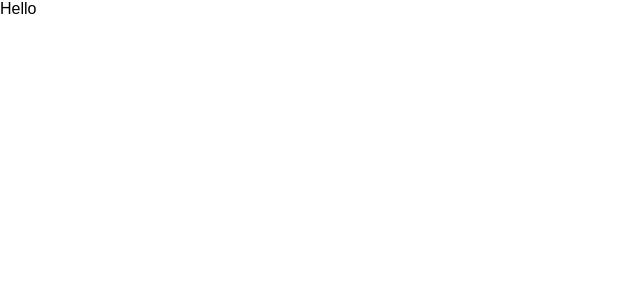
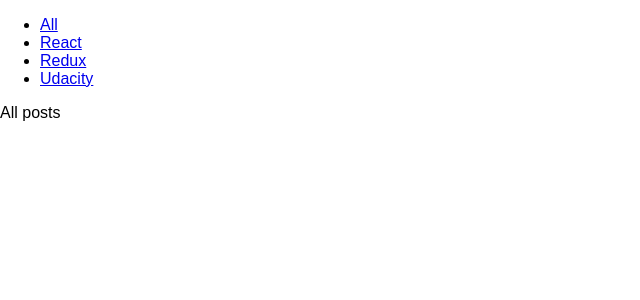
Before and after one commit to mariosparth/readable, a React (Create React App) app in the folder frontend/: page / in a window 1280 px wide. Shown: the top 300 px of the page, without its empty margins (0-640 px from the left). Built offline with nearby package versions, Linux system fonts and the light colour scheme; no server answers.

Commit message:
create categories action and reducer

```diff
--- a/frontend/package.json
+++ b/frontend/package.json
@@ -3,13 +3,16 @@
   "version": "0.1.0",
   "private": true,
   "dependencies": {
+    "antd": "^3.1.0",
     "react": "^16.2.0",
     "react-dom": "^16.2.0",
     "react-loading": "^1.0.3",
     "react-redux": "^5.0.6",
+    "react-router-dom": "^4.2.2",
     "react-scripts": "1.0.17",
     "redux": "^3.7.2",
-    "redux-logger": "^3.0.6"
+    "redux-logger": "^3.0.6",
+    "redux-thunk": "^2.2.0"
   },
   "scripts": {
     "start": "react-scripts start",
--- /dev/null
+++ b/frontend/src/actions/categories.js
@@ -0,0 +1,15 @@
+import * as api from "../utils/api";
+
+export const GET_CATEGORIES = "GET_CATEGORIES";
+
+export const getCategoriesAction = categories => {
+    return {
+        type: GET_CATEGORIES,
+        categories
+    };
+};
+
+export const fetchCategories = () => dispatch => {
+    return api.getCategories()
+        .then((categories) => dispatch(getCategoriesAction(categories)));
+};
--- a/frontend/src/components/App.js
+++ b/frontend/src/components/App.js
@@ -1,17 +1,21 @@
-import React, { Component } from 'react';
-import '../App.css';
-import * as MyAPI from '../utils/api'
+import React, { Component } from "react";
+import { Route, Switch } from "react-router-dom";
+import Header from './Header'
+import "../App.css";
 
 class App extends Component {
-
   render() {
-
-
     return (
       <div className="App">
-        <div>
-          Hello
-        </div>
+
+        <Header />
+
+        <Switch>
+          <Route exact path="/" render={() => <div>All posts</div>} />
+          <Route exact path="/react" render={() => <div>React posts</div>} />
+          <Route exact path="/redux" render={() => <div>Redux posts</div>} />
+          <Route exact path="/udacity" render={() => <div>Udacity</div>} />
+        </Switch>
       </div>
     );
   }
--- /dev/null
+++ b/frontend/src/components/Header.js
@@ -0,0 +1,45 @@
+import React, { Component } from "react";
+import { Link } from "react-router-dom";
+import { connect } from "react-redux";
+import { fetchCategories } from "../actions/categories";
+
+class Header extends Component {
+  state = {
+    categories: []
+  };
+
+  componentDidMount() {
+    this.props.fetchCategories().then(data => {
+      this.setState({ categories: data.categories });
+    });
+  }
+
+  render() {
+    return (
+      <ul>
+        <li>
+          <Link to="/">All</Link>
+        </li>
+        <li>
+          <Link to="/react">React</Link>
+        </li>
+        <li>
+          <Link to="/redux">Redux</Link>
+        </li>
+        <li>
+          <Link to="/udacity">Udacity</Link>
+        </li>
+      </ul>
+    );
+  }
+}
+
+const mapStateToProps = state => {
+    console.log(state);
+
+  return {
+    categories: state.categories
+  };
+};
+
+export default connect(mapStateToProps, { fetchCategories })(Header);
--- a/frontend/src/index.js
+++ b/frontend/src/index.js
@@ -1,8 +1,28 @@
-import React from 'react';
-import ReactDOM from 'react-dom';
-import './index.css';
-import App from './components/App';
-import registerServiceWorker from './registerServiceWorker';
+import React from "react";
+import ReactDOM from "react-dom";
+import "./index.css";
+import App from "./components/App";
+import registerServiceWorker from "./registerServiceWorker";
+import { BrowserRouter } from "react-router-dom";
+import { Provider } from "react-redux";
+import { createStore, applyMiddleware } from "redux";
+import reducer from "./reducers/categories";
+import thunk from 'redux-thunk';
 
-ReactDOM.render(<App />, document.getElementById('root'));
+
+const store = createStore(
+    reducer,
+    window.__REDUX_DEVTOOLS_EXTENSION__ && window.__REDUX_DEVTOOLS_EXTENSION__(),
+    applyMiddleware(thunk)
+  );
+
+
+ReactDOM.render(
+  <Provider store={store}>
+    <BrowserRouter>
+      <App />
+    </BrowserRouter>
+  </Provider>,
+  document.getElementById("root")
+);
 registerServiceWorker();
--- /dev/null
+++ b/frontend/src/reducers/categories.js
@@ -0,0 +1,20 @@
+import {
+    GET_CATEGORIES
+} from '../actions/categories'
+
+
+function categories(state = [], action) {
+    const {categories} = action;
+
+    switch (action.type) {
+        case GET_CATEGORIES:
+            return {
+                ...state,
+                categories
+            };
+        default:
+            return state;
+    }
+};
+
+export default categories;
--- a/frontend/src/utils/api.js
+++ b/frontend/src/utils/api.js
@@ -1,40 +1,38 @@
-const api = "http://localhost:3001"
+const api = "http://localhost:3001";
 
 // Generate token
 
-let token = localStorage.token
-
+let token = localStorage.token;
 
 const headers = {
-    'Accept': 'Application/json',
-    'Authorization': token
-}
-
+  Accept: "Application/json",
+  Authorization: token
+};
 
 export const getCategories = () =>
   fetch(`${api}/categories`, {
     headers
   })
     .then(res => res.json())
-    .then(data => data.categories)
+    .then(data => data.categories);
 
-export const getCategoryPosts = (categoryName) =>
+export const getCategoryPosts = categoryName =>
   fetch(`${api}/${categoryName}/posts`, {
     headers
   })
     .then(res => res.json)
-    .then(data => data.categoryPosts)
+    .then(data => data.categoryPosts);
 
 export const getAllPosts = () =>
   fetch(`${api}/posts`, {
     headers
   })
     .then(res => res.json())
-    .then(data => data.allPosts)
+    .then(data => data.allPosts);
 
-export const getPost = (postId) =>
+export const getPost = postId =>
   fetch(`${api}/postId`, {
     headers
   })
     .then(res => res.json())
-    .then(data => data.post)
+    .then(data => data.post);
```
Also changed, not shown: 1 other file (tests, documents, lock files or other folders). Lines whose indentation alone changed are shown as unchanged.
